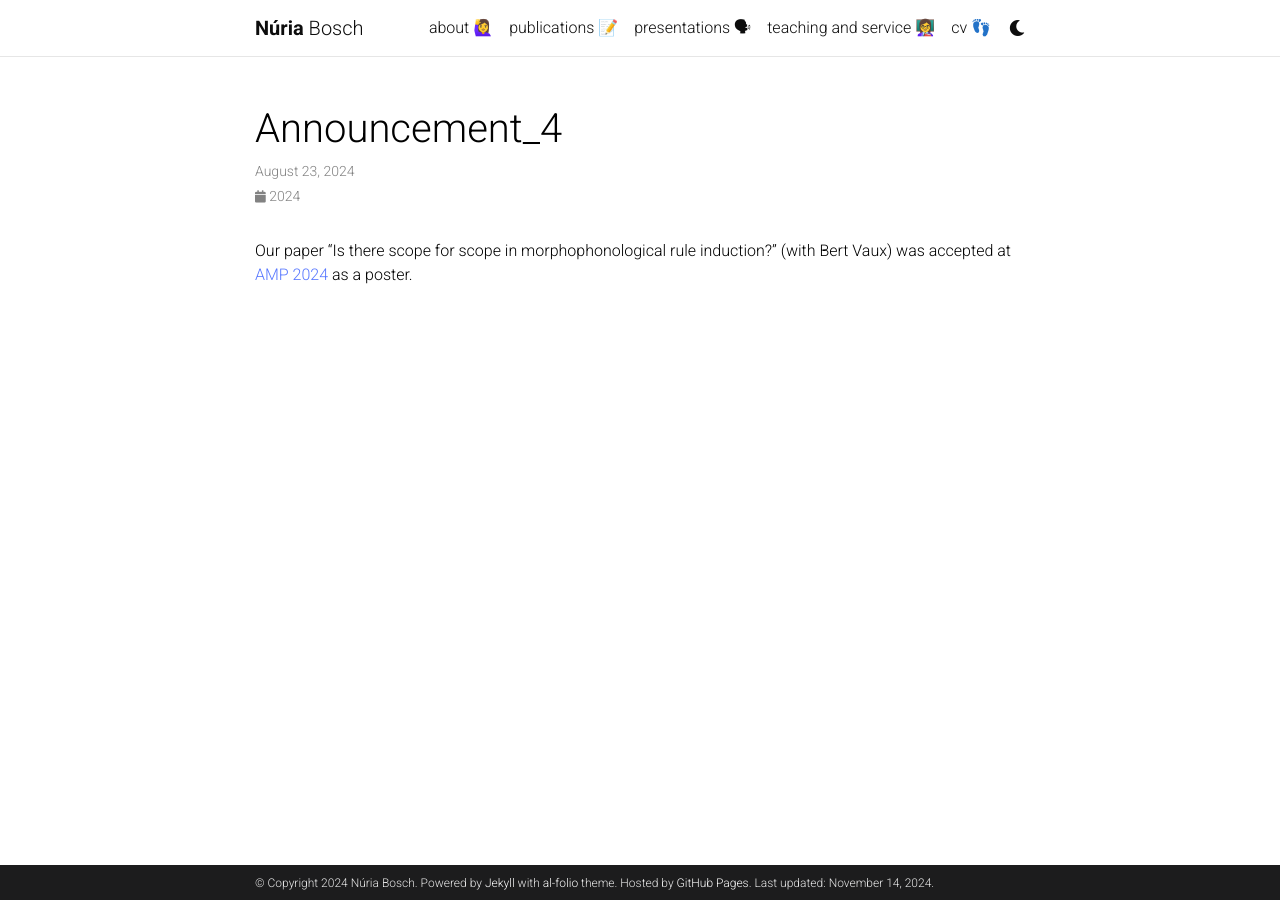
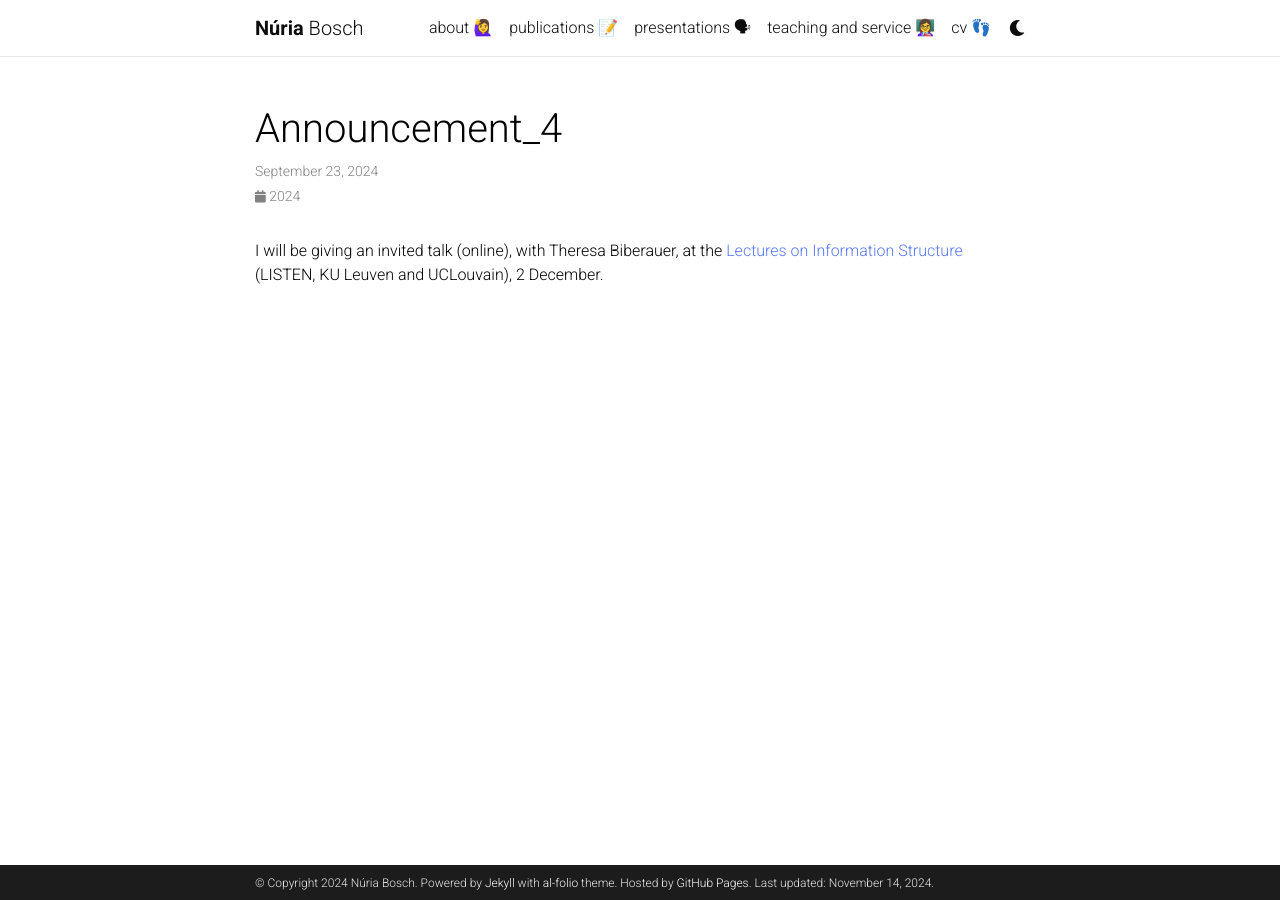
Before and after one commit to nuria-bosch/nuria-bosch.github.io, a Jekyll site: the page built from _news/announcement_4.md, in a window 1280 px wide. Built offline with Jekyll 4.4.1, drawn with Linux system fonts in a browser that asks for light colours; comment, search, counter and statistics services are not loaded; a style sheet for code colours, icons or effects is not loaded.

Commit message:
Update announcement_4.md

```diff
--- a/_news/announcement_4.md
+++ b/_news/announcement_4.md
@@ -1,8 +1,8 @@
 ---
 layout: post
-date: 2024-08-23
+date: 2024-09-23
 inline: true
 related_posts: false
 ---
 
-Our paper "Is there scope for scope in morphophonological rule induction?" (with Bert Vaux) was accepted at [AMP 2024](https://www.amp2024.info) as a poster.
+I will be giving an invited talk (online), with Theresa Biberauer, at the [Lectures on Information Structure](https://sites.google.com/view/listen-is/talks-events?authuser=0) (LISTEN, KU Leuven and UCLouvain), 2 December.
```
